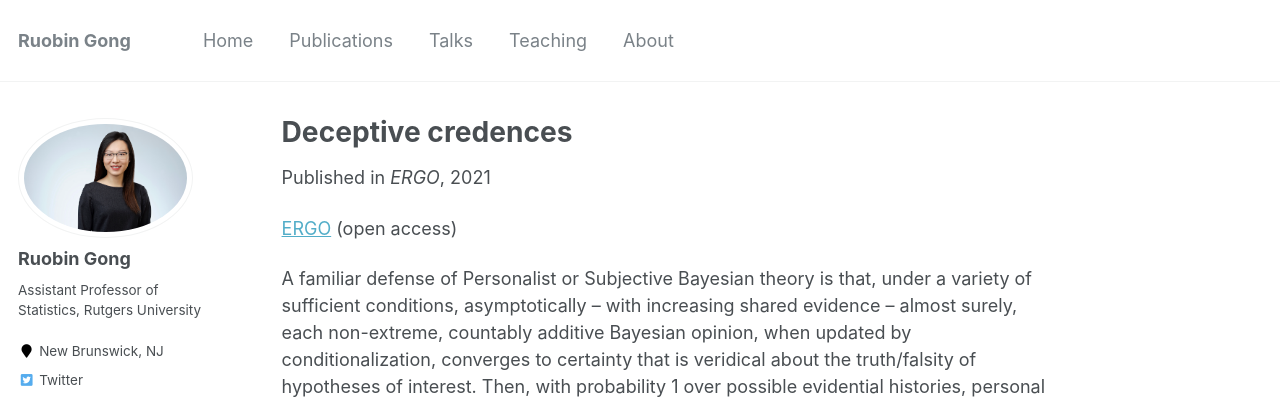
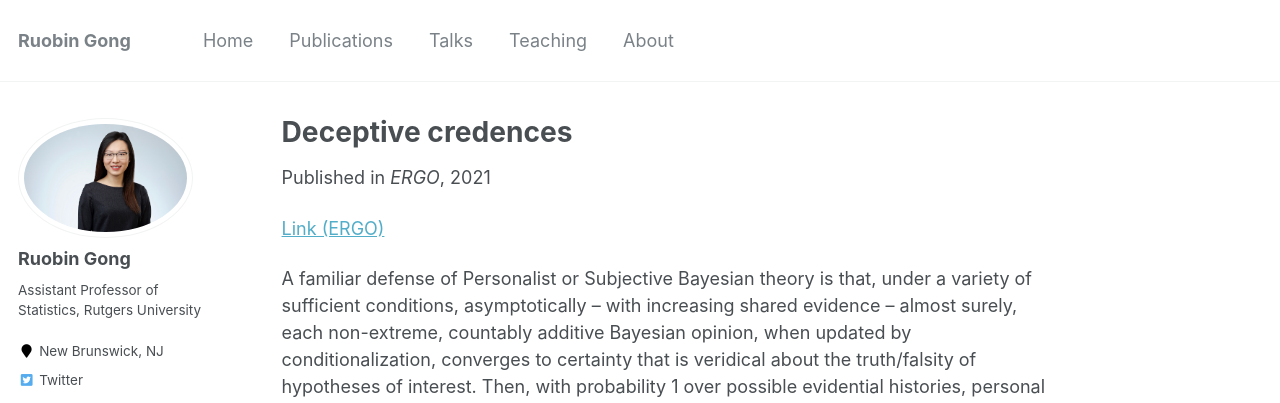
Before and after one commit to RuobinGong/RuobinGong.github.io, a Jekyll site: the page built from _publications_foundation/2021-02-01-deceptive.md, in a window 1280 px wide and 1085 px high. Shown: the top 403 px of the window. Built offline with Jekyll 4.4.1, drawn with Linux system fonts in a browser that asks for light colours; some web fonts are replaced.

Commit message:
Update 2021-02-01-deceptive.md

```diff
--- a/_publications_foundation/2021-02-01-deceptive.md
+++ b/_publications_foundation/2021-02-01-deceptive.md
@@ -9,7 +9,7 @@ author: 'R Gong, JB Kadane, MJ Schervish, T Seidenfeld, RB Stern'
 
 ---
 
-[ERGO](https://doi.org/10.3998/ergo.1125) (open access)
+[Link (ERGO)](https://doi.org/10.3998/ergo.1125)
 
 
 A familiar defense of Personalist or Subjective Bayesian theory is that, under a variety of
```
